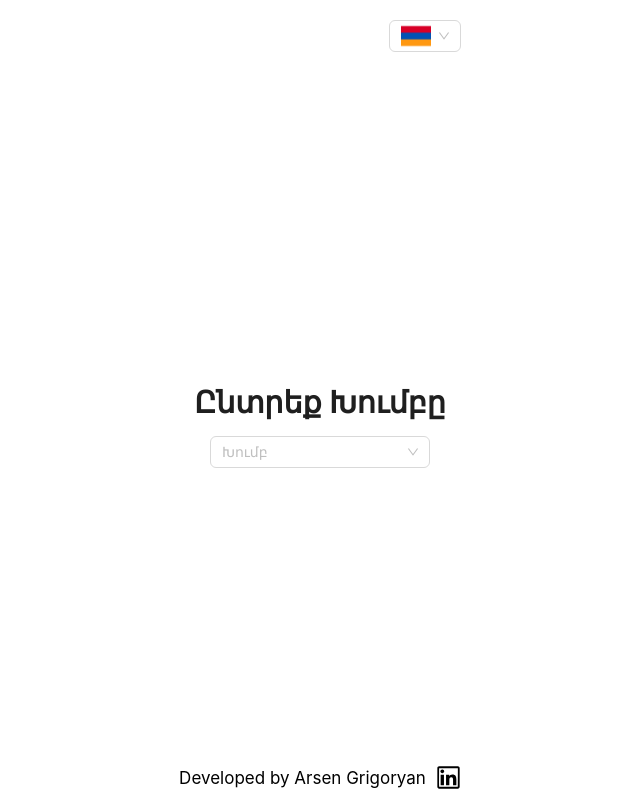
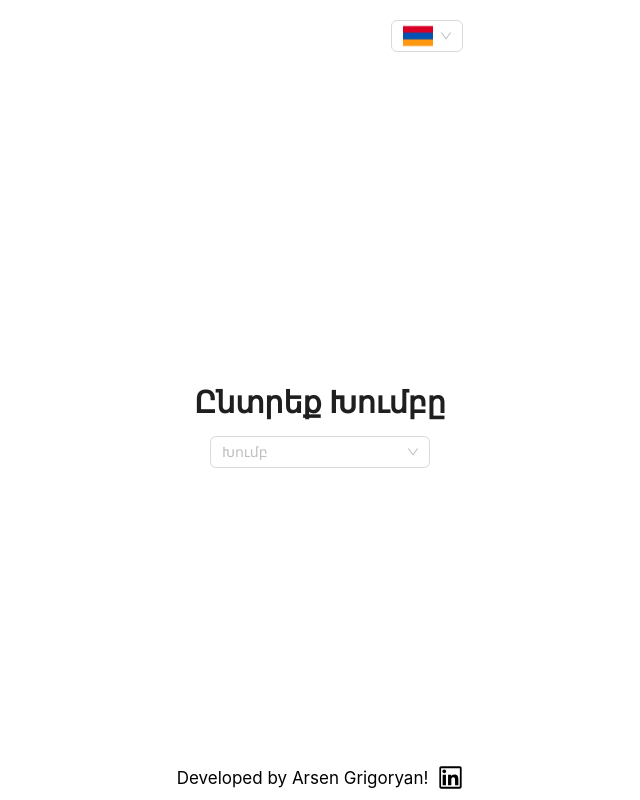
Before and after one commit to arsen2019/uschedule_ui, a React (Create React App) app: page / in a window 1280 px wide. Shown: the whole page, without its empty margins (320-960 px from the left). Built offline with nearby package versions, Linux system fonts and the light colour scheme; no server answers.

Commit message:
Test CI/CD

```diff
--- a/src/core/components/Footer/Footer.tsx
+++ b/src/core/components/Footer/Footer.tsx
@@ -19,7 +19,7 @@ export const Footer: React.FC = () => {
            target='_blank'
            className='footer_link'>
             <div className='footer' style={footerStyle}>
-                <span style={{fontSize: '17px', marginRight: '10px'}}>Developed by Arsen Grigoryan</span>
+                <span style={{fontSize: '17px', marginRight: '10px'}}>Developed by Arsen Grigoryan!</span>
                 <LinkedinOutlined style={{fontSize: '25px'}} twoToneColor='#1B92B5'/>
             </div>
         </a>
```
